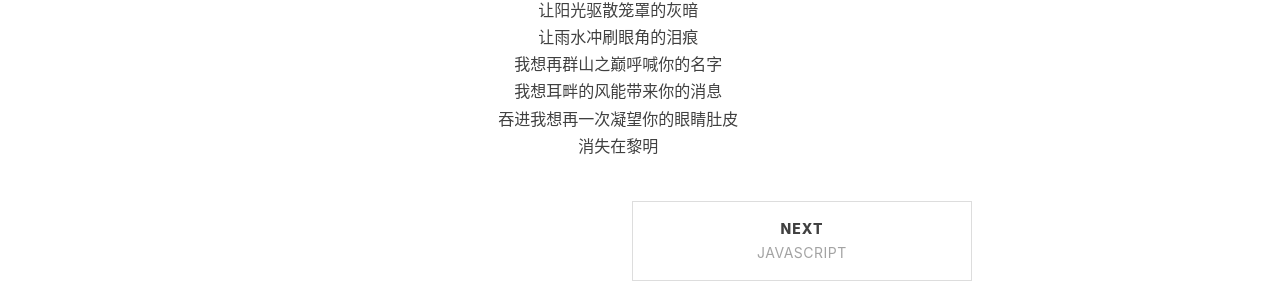
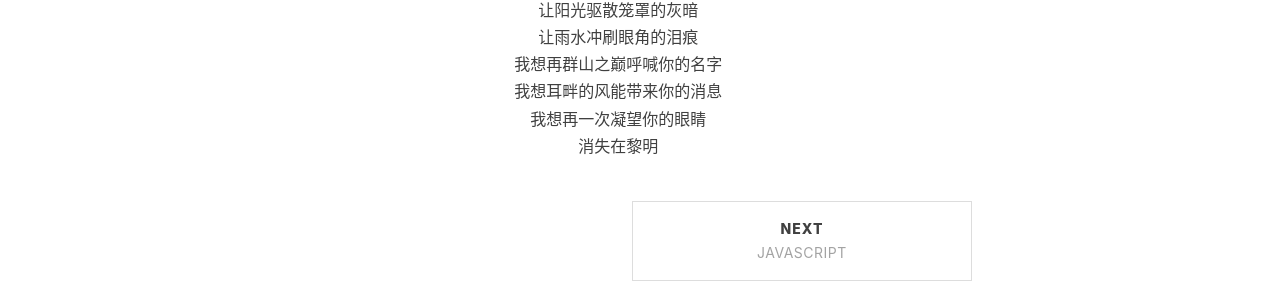
Before and after one commit to YouthguyZ/YouthguyZ.github.io, a Jekyll site: the page built from _posts/2022-12-05-我想.md, in a window 1280 px wide. Shown: the part 529-830 px from the top of the page. Built offline with Jekyll 4.4.1, drawn with Linux system fonts in a browser that asks for light colours; nearby versions of some CDN libraries; comment, search, counter and statistics services are not loaded.

Commit message:
update post

```diff
--- a/_posts/2022-12-05-我想.md
+++ b/_posts/2022-12-05-我想.md
@@ -20,5 +20,5 @@ tags:
 <center>让雨水冲刷眼角的泪痕</center>
 <center>我想再群山之巅呼喊你的名字</center>
 <center>我想耳畔的风能带来你的消息</center>
-<center>吞进我想再一次凝望你的眼睛肚皮</center>
+<center>我想再一次凝望你的眼睛</center>
 <center>消失在黎明</center>
```
